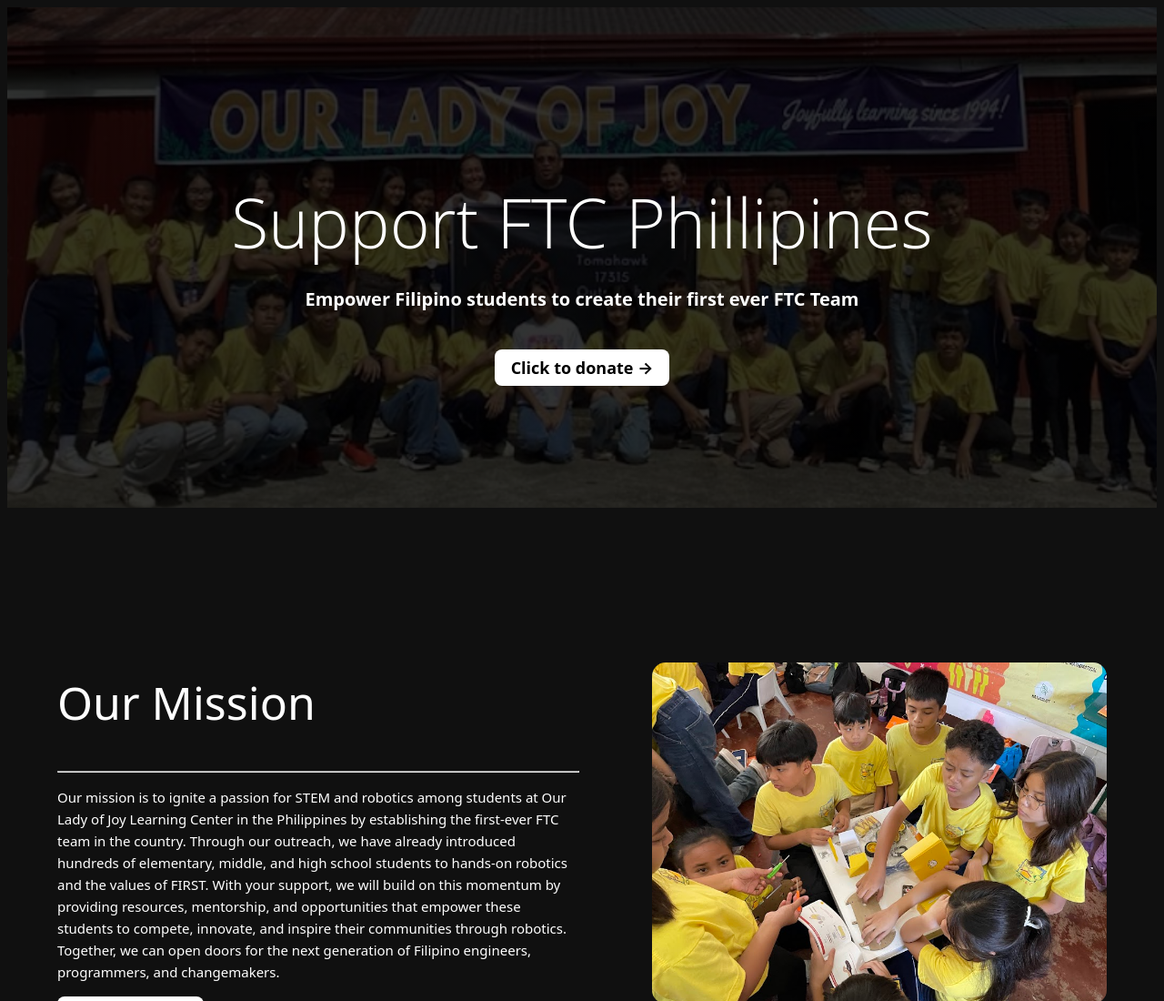
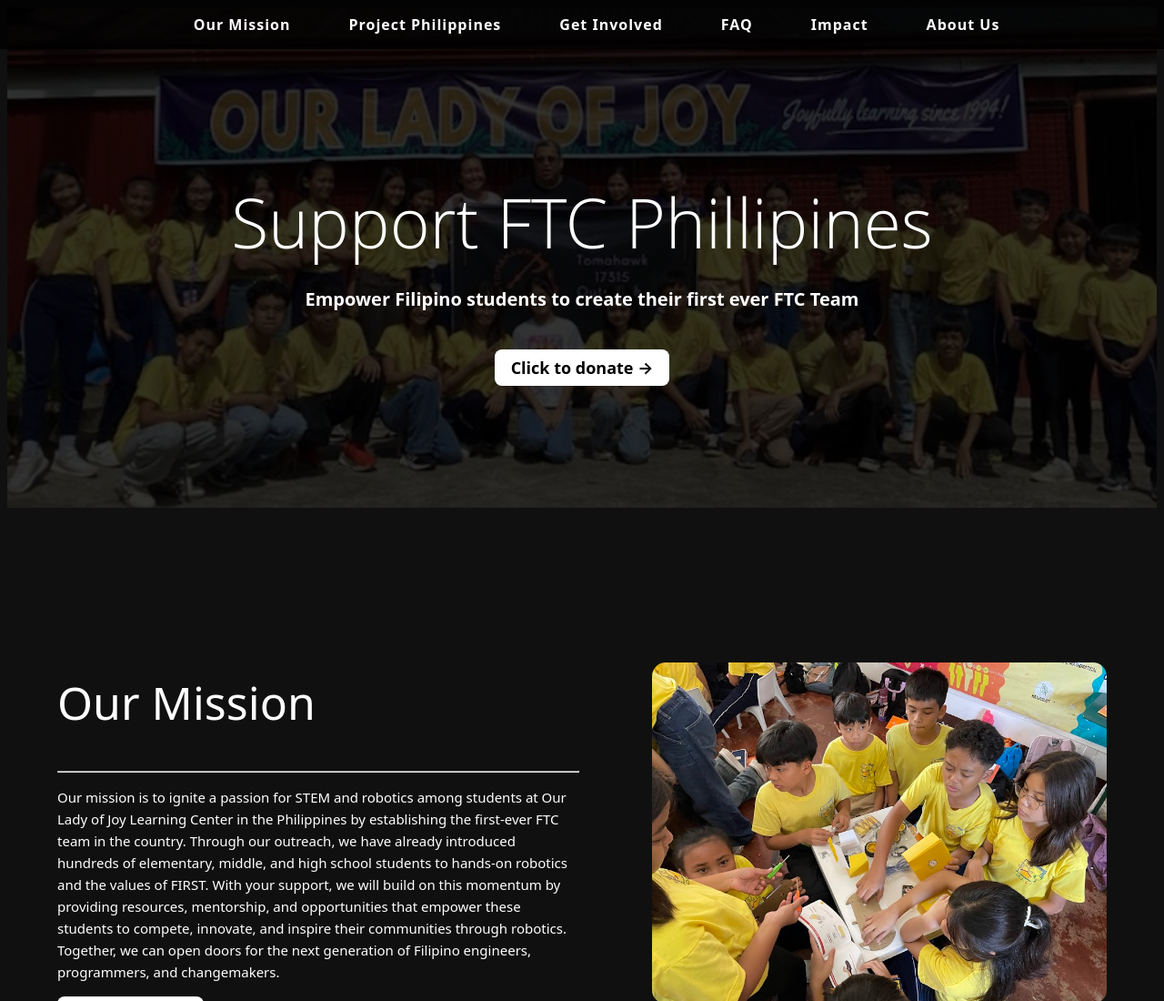
Before and after one commit to ArjunAverineni/support-ftc-phillipines, a plain HTML site: page index.html in a window 1280 px wide. Shown: the top 1100 px of the page at 91% size. Drawn offline with Linux system fonts and the light colour scheme.

Commit message:
Update index.html

```diff
--- a/index.html
+++ b/index.html
@@ -10,6 +10,14 @@
 <body style="background-color: #000000ef;">
 
     <header>
+        <div class="nav">
+            <a href="#our_mission">Our Mission</a>
+            <a href="#project_phillipines">Project Philippines</a>
+            <a href="#get_involved">Get Involved</a>
+            <a href="#FAQ">FAQ</a>
+            <a href="#impact">Impact</a>
+            <a href="#about_us">About Us</a>
+        </div>
         <h1 style="font-weight: 50; font-size: 75px; margin-bottom: 0%;">Support FTC Phillipines</h1>
         <p style="font-size: 20px;">Empower Filipino students to create their first ever FTC Team</p>
         <br>
```
